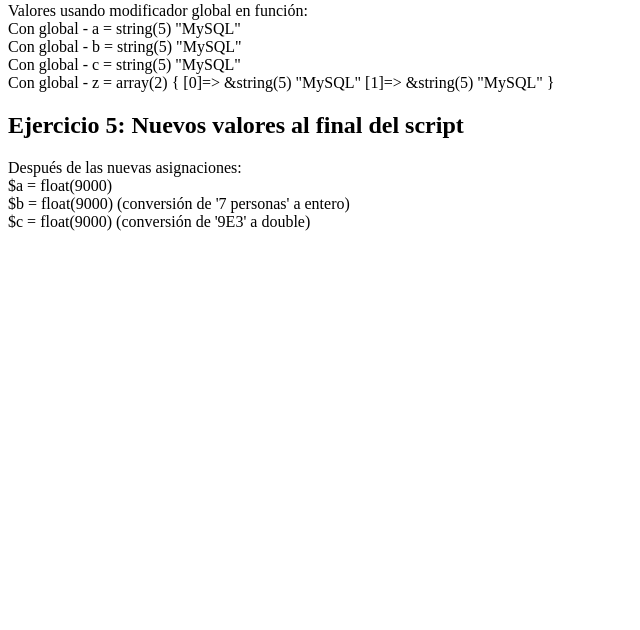
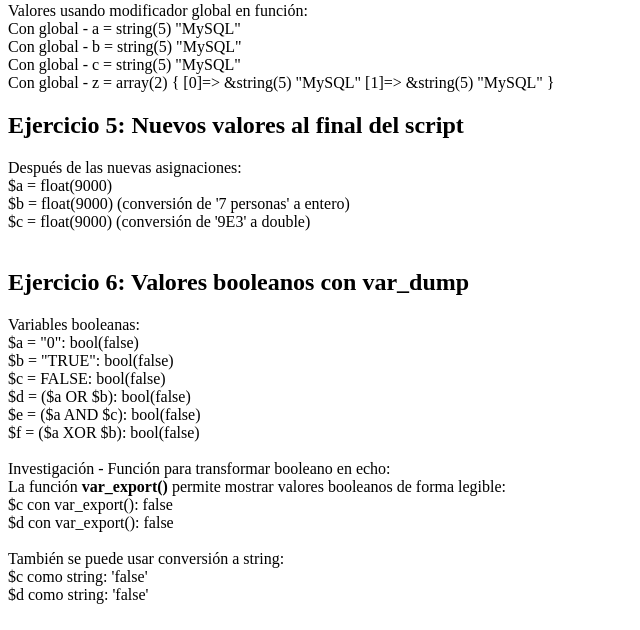
Before and after one commit to CarlitoK/tecweb, a PHP site: page /practica5.php in a window 1280 px wide. Shown: the part 903-1533 px from the top of the page, without its empty margins (0-640 px from the left). Before the commit the page ends 1134 px from the top, so only its background shows below. Run offline with PHP 8.4, Linux system fonts and the light colour scheme.

Commit message:
Ejercicio 6

```diff
--- a/Practicas/p05/practica5.php
+++ b/Practicas/p05/practica5.php
@@ -126,3 +126,35 @@ echo "Después de las nuevas asignaciones:<br>\n";
 echo "\$a = "; var_dump($a); echo "<br>\n";
 echo "\$b = "; var_dump($b); echo " (conversión de '7 personas' a entero)<br>\n";
 echo "\$c = "; var_dump($c); echo " (conversión de '9E3' a double)<br><br>\n";
+
+
+
+// =================================================================
+// EJERCICIO 6: Valores booleanos y var_dump
+// =================================================================
+echo "<h2>Ejercicio 6: Valores booleanos con var_dump</h2>\n";
+
+// Definimos las variables
+$a = "0";
+$b = "TRUE";
+$c = FALSE;
+$d = ($a OR $b);
+$e = ($a AND $c);
+$f = ($a XOR $b);
+
+echo "Variables booleanas:<br>\n";
+echo "\$a = \"0\": "; var_dump($a); echo "<br>\n";
+echo "\$b = \"TRUE\": "; var_dump($b); echo "<br>\n";
+echo "\$c = FALSE: "; var_dump($c); echo "<br>\n";
+echo "\$d = (\$a OR \$b): "; var_dump($d); echo "<br>\n";
+echo "\$e = (\$a AND \$c): "; var_dump($e); echo "<br>\n";
+echo "\$f = (\$a XOR \$b): "; var_dump($f); echo "<br><br>\n";
+
+echo "Investigación - Función para transformar booleano en echo:<br>\n";
+echo "La función <strong>var_export()</strong> permite mostrar valores booleanos de forma legible:<br>\n";
+echo "\$c con var_export(): "; var_export($c); echo "<br>\n";
+echo "\$d con var_export(): "; var_export($d); echo "<br>\n";
+
+echo "<br>También se puede usar conversión a string:<br>\n";
+echo "\$c como string: '" . ($c ? 'true' : 'false') . "'<br>\n";
+echo "\$d como string: '" . ($d ? 'true' : 'false') . "'<br><br>\n";
```
